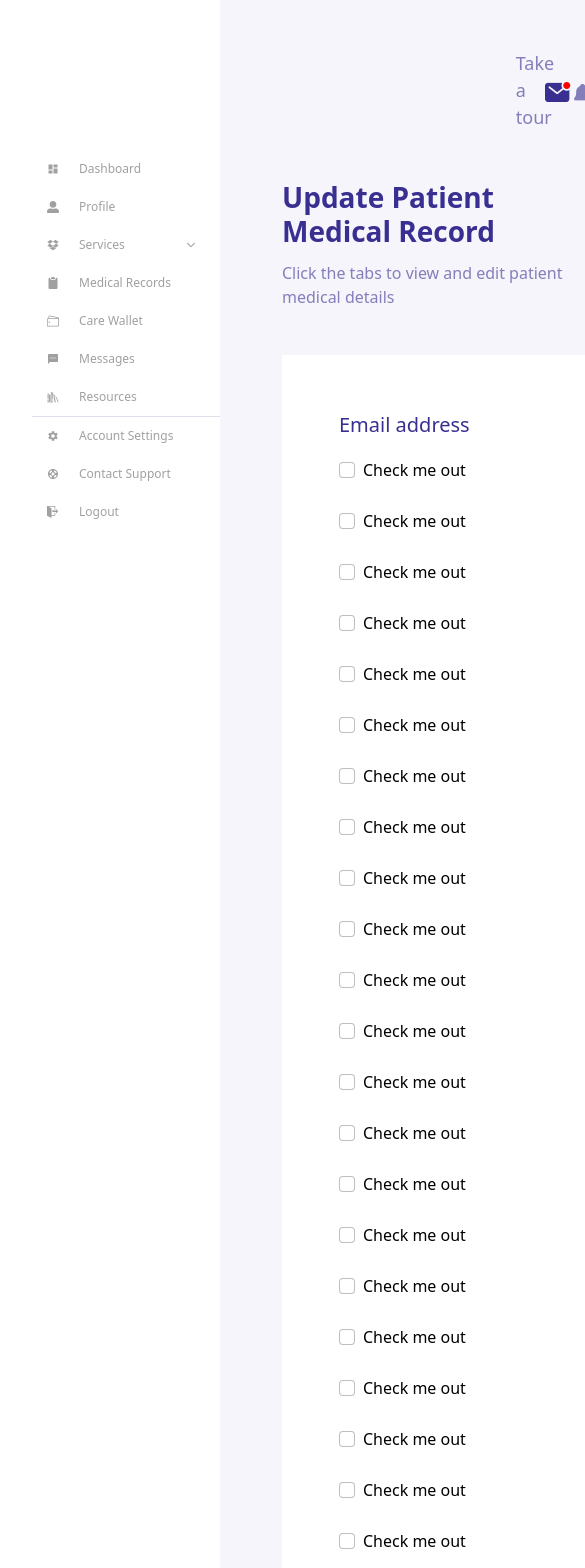
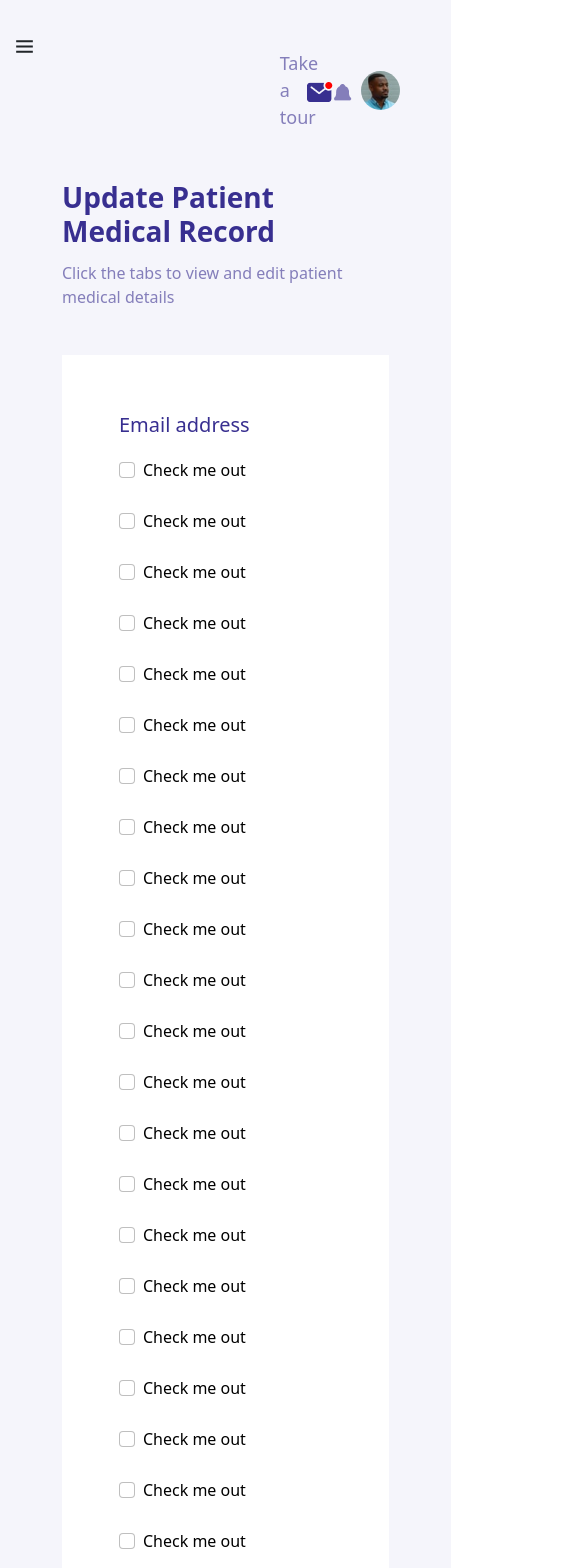
Before and after one commit to jjatuah/Kompletecare-frontend-task, a React (Create React App) app: page / in a window 390 px wide. Shown: the top 1568 px of the page, 585 px wide, since content can reach past the window. Built offline with nearby package versions, Linux system fonts and the light colour scheme.

Commit message:
40% done with the responsiveness

```diff
--- a/src/App.css
+++ b/src/App.css
@@ -2,9 +2,6 @@
   display: flex;
 }
 
-.side {
-  padding-top: 150px;
-}
 
 .mainPage {
   background: #F5F5FB;
@@ -40,7 +37,7 @@
 .custom-col {
   padding: 0 25px 25px;
   color: #000000;
-  font-weight: 500;
+  font-weight: 400;
 }
 
 .custom-label1 {
@@ -74,3 +71,22 @@
   border-radius: 10px;
   margin-right: 80px;
 }
+
+@media only screen and  (max-width: 800px) {
+  .side {
+    position: fixed;
+    top: 3%;
+    left: 3%;
+    z-index: 100;
+  }
+}
+
+
+
+@media only screen and  (max-width: 576px) {
+  .custom-topBar:nth-child(1) {
+    display: flex;
+    width: 100%;
+    justify-content: center;
+  }
+}
--- a/src/App.js
+++ b/src/App.js
@@ -9,6 +9,8 @@ import { BsFillEnvelopeFill } from 'react-icons/bs';
 import { MdNotifications } from 'react-icons/md';
 
 function App() {
+
+  let options=["Check me out", "Check me out", "Check me out", "Check me out", "Check me out","Check me out","Check me out", "Check me out", "Check me out", "Check me out", "Check me out","Check me out","Check me out", "Check me out", "Check me out", "Check me out", "Check me out","Check me out","Check me out", "Check me out", "Check me out", "Check me out"];
   return (
     <div className="App">
       <section className='side'>
@@ -17,10 +19,10 @@ function App() {
       <section className="mainPage">
         <Container>
           <Row className="justify-content-end align-items-center custom-topBar">
-            <Col xs={1} sm={1} md={1} lg={2}>Take a tour</Col>
-            <Col xs={1} sm={1} fluid md={1}><Image src={vector1}/> </Col>
-            <Col xs={1} sm={1} fluid md={1}><Image src={vector2}/></Col>
-            <Col xs={1} sm={1} md={1}><Image roundedCircle fluid src={profilePic}/></Col>
+            <Col xs={1} sm={4} md={3} lg={2}>Take a tour</Col>
+            <Col xs={1} sm={1}  md={1}><Image src={vector1}/> </Col>
+            <Col xs={1} sm={1}  md={1}><Image src={vector2}/></Col>
+            <Col xs={1} sm={1} md={1}><Image roundedCircle src={profilePic}/></Col>
           </Row>
           <h2 className='custom-header'>Update Patient Medical Record</h2>
           <p className='custom-text'>Click the tabs to view and edit patient medical details</p>
@@ -30,28 +32,9 @@ function App() {
               <Form.Group className="" controlId="formBasicCheckbox">
                 <Form.Label className='custom-label1'>Email address</Form.Label>
                 <Row className="justify-content-start align-items-center custom-row">
-                  <Col className='custom-col' lg={3}><Form.Check type="checkbox" label="Check me out" /></Col>
-                  <Col className='custom-col' lg={3}><Form.Check type="checkbox" label="Check me out" /></Col>
-                  <Col className='custom-col' lg={3}><Form.Check type="checkbox" label="Check me out" /></Col>
-                  <Col className='custom-col' lg={3}><Form.Check type="checkbox" label="Check me out" /></Col>
-                  <Col className='custom-col' lg={3}><Form.Check type="checkbox" label="Check me out" /></Col>
-                  <Col className='custom-col' lg={3}><Form.Check type="checkbox" label="Check me out" /></Col>
-                  <Col className='custom-col' lg={3}><Form.Check type="checkbox" label="Check me out" /></Col>
-                  <Col className='custom-col' lg={3}><Form.Check type="checkbox" label="Check me out" /></Col>
-                  <Col className='custom-col' lg={3}><Form.Check type="checkbox" label="Check me out" /></Col>
-                  <Col className='custom-col' lg={3}><Form.Check type="checkbox" label="Check me out" /></Col>
-                  <Col className='custom-col' lg={3}><Form.Check type="checkbox" label="Check me out" /></Col>
-                  <Col className='custom-col' lg={3}><Form.Check type="checkbox" label="Check me out" /></Col>
-                  <Col className='custom-col' lg={3}><Form.Check type="checkbox" label="Check me out" /></Col>
-                  <Col className='custom-col' lg={3}><Form.Check type="checkbox" label="Check me out" /></Col>
-                  <Col className='custom-col' lg={3}><Form.Check type="checkbox" label="Check me out" /></Col>
-                  <Col className='custom-col' lg={3}><Form.Check type="checkbox" label="Check me out" /></Col>
-                  <Col className='custom-col' lg={3}><Form.Check type="checkbox" label="Check me out" /></Col>
-                  <Col className='custom-col' lg={3}><Form.Check type="checkbox" label="Check me out" /></Col>
-                  <Col className='custom-col' lg={3}><Form.Check type="checkbox" label="Check me out" /></Col>
-                  <Col className='custom-col' lg={3}><Form.Check type="checkbox" label="Check me out" /></Col>
-                  <Col className='custom-col' lg={3}><Form.Check type="checkbox" label="Check me out" /></Col>
-                  <Col className='custom-col' lg={3}><Form.Check type="checkbox" label="Check me out" /></Col>
+                  {options.map((option,index) => {
+                    return <Col key={index} className='custom-col' sm={12} md={5} xl={3} lg={4}><Form.Check type="checkbox" label={option} /></Col>
+                  })}
                 </Row>
               </Form.Group>
 
@@ -59,12 +42,12 @@ function App() {
               <Form.Group className="" controlId="formBasicCheckbox">
                 <Form.Label className='custom-label1'>Email address</Form.Label>
                 <Row className="justify-content-start align-items-center custom-row">
-                  <Col className='custom-col' lg={3}><Form.Check type="checkbox" label="Check me out" /></Col>
-                  <Col className='custom-col' lg={3}><Form.Check type="checkbox" label="Check me out" /></Col>
-                  <Col className='custom-col' lg={3}><Form.Check type="checkbox" label="Check me out" /></Col>
-                  <Col className='custom-col' lg={3}><Form.Check type="checkbox" label="Check me out" /></Col>
-                  <Col className='custom-col' lg={3}><Form.Check type="checkbox" label="Check me out" /></Col>
-                  <Col className='custom-col' lg={3}><Form.Check type="checkbox" label="Check me out" /></Col>
+                  <Col className='custom-col' sm={12} md={5} xl={3} lg={4}><Form.Check type="checkbox" label="Check me out" /></Col>
+                  <Col className='custom-col' sm={12} md={5} xl={3} lg={4}><Form.Check type="checkbox" label="Check me out" /></Col>
+                  <Col className='custom-col' sm={12} md={5} xl={3} lg={4}><Form.Check type="checkbox" label="Check me out" /></Col>
+                  <Col className='custom-col' sm={12} md={5} xl={3} lg={4}><Form.Check type="checkbox" label="Check me out" /></Col>
+                  <Col className='custom-col' sm={12} md={5} xl={3} lg={4}><Form.Check type="checkbox" label="Check me out" /></Col>
+                  <Col className='custom-col' sm={12} md={5} xl={3} lg={4}><Form.Check type="checkbox" label="Check me out" /></Col>
                 </Row>
               </Form.Group>
 
--- a/src/components/sidebar/Sidebar.css
+++ b/src/components/sidebar/Sidebar.css
@@ -2,11 +2,11 @@
   width: 220px;
 }
 
-.sidebar > ul {
+.menu {
   list-style-type: none;
 }
 
-.sidebar > ul > li {
+.menu > li {
   padding: 10px 15px;
   color: #A0A0A0;
   align-items: center;
@@ -14,19 +14,48 @@
   font-size: 12px;
 }
 
-.sidebar > ul > li > span {
+.menu > li > span {
   align-items: center;
   display: flex;
   margin-right: 20px;
 }
 
-.sidebar > ul > li:hover {
+.menu > li:hover {
   cursor: pointer;
   background: #2A36A4;
   color: #fff;
 }
 
-.sidebar > ul > li:nth-child(8) {
+.menu > li:nth-child(8) {
   padding-top: 10px;
   border-top: 1px solid #DFE0EB;
 }
+
+.mainMenu {
+  padding-top: 150px;
+}
+
+.mobileMenu {
+  display: none;
+
+}
+
+.closeBtn, .menuBtn {
+  font-size: 25px;
+  cursor: pointer;
+}
+
+.mobileContainer {
+  background-color: #fff;
+}
+
+@media only screen and  (max-width: 800px) {
+  .mainMenu {
+    display: none;
+  }
+
+  .mobileMenu {
+    display: block;
+
+  }
+}
--- a/src/components/sidebar/Sidebar.jsx
+++ b/src/components/sidebar/Sidebar.jsx
@@ -10,13 +10,15 @@ import { MdSettings } from 'react-icons/md';
 import { MdSupport } from 'react-icons/md';
 import { ImExit } from 'react-icons/im';
 import { IoIosArrowDown } from 'react-icons/io';
+import { BiMenu } from 'react-icons/bi';
+import { GrClose } from 'react-icons/gr';
+import { useState } from "react";
 
 
 
-const Sidebar = () => {
+const Menu = () => {
   return (
-    <section className="sidebar">
-      <ul>
+    <ul className="menu">
         <li><span><MdDashboard /></span> Dashboard</li>
         <li><span><FaUserAlt /></span> Profile</li>
         <li><span><TfiDropboxAlt /></span> Services <span style={{marginLeft: "60px"}}><IoIosArrowDown /></span></li>
@@ -28,6 +30,39 @@ const Sidebar = () => {
         <li><span><MdSupport /></span> Contact Support</li>
         <li><span><ImExit /></span> Logout</li>
       </ul>
+   );
+}
+
+
+const Sidebar = () => {
+  const [menuStatus, setMenuStatus] = useState(false);
+  return (
+    <section className="sidebar">
+      <div className="mainMenu">
+        <Menu />
+      </div>
+      <div className="mobileMenu">
+        {menuStatus ?
+          <div className="closeBtn">
+            <GrClose
+            onClick= {() => setMenuStatus(false)}
+            />
+          </div>
+        :
+          <div className="menuBtn">
+            <BiMenu onClick= {() => setMenuStatus(true)}
+            />
+          </div>
+        }
+
+        {
+          menuStatus && (
+            <div className="mobileContainer">
+              <Menu/>
+            </div>
+          )
+        }
+      </div>
     </section>
    );
 }
```
